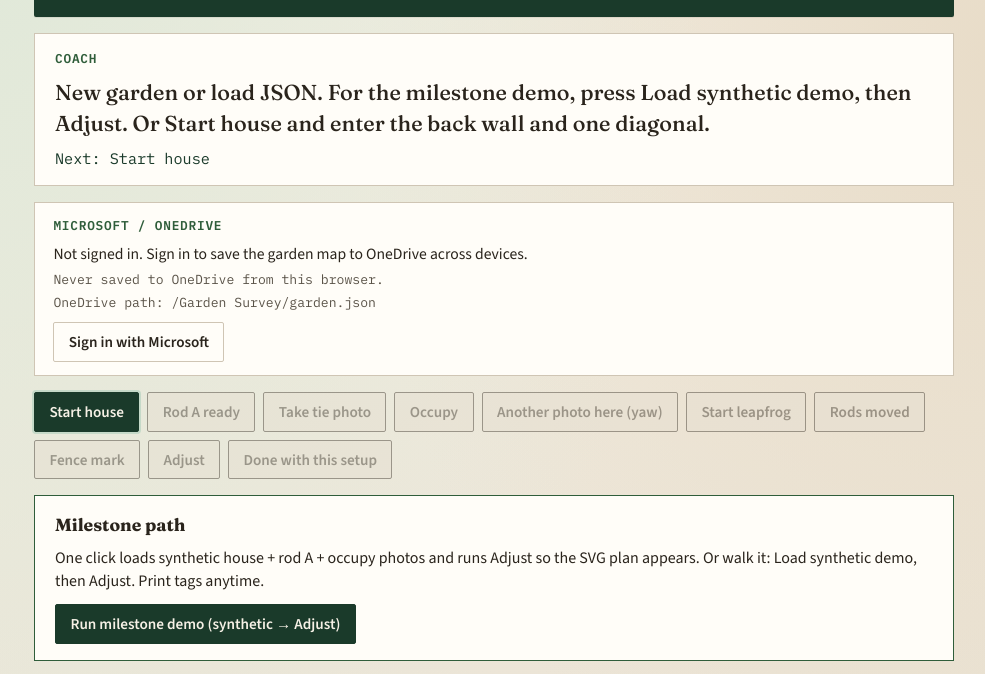
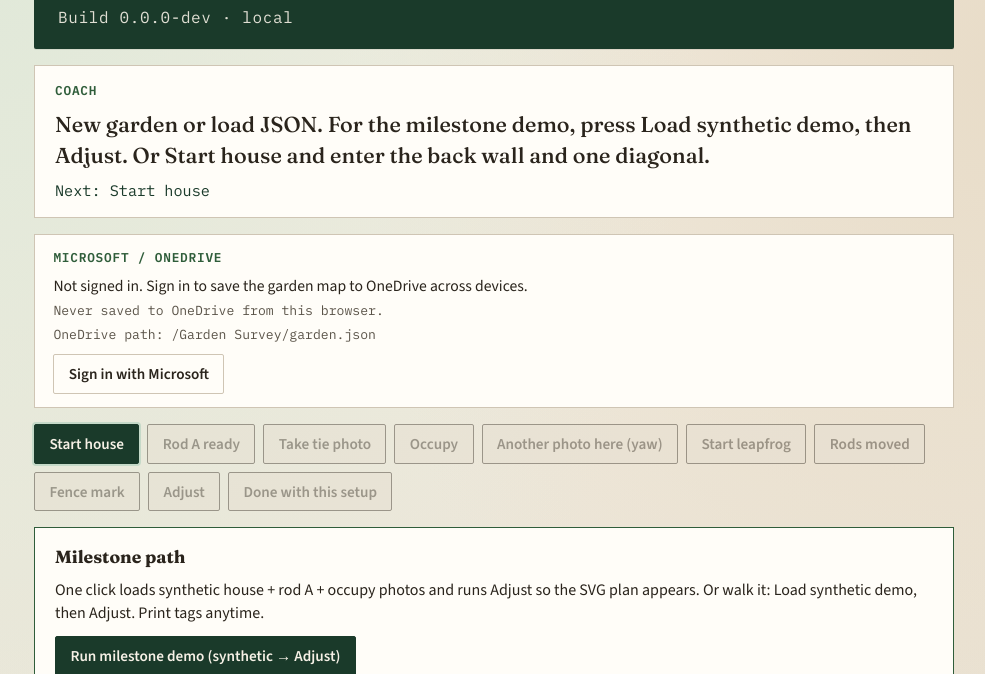
Before and after one commit to pjwinstone/gardenplanting, a website built with Vite: page index.html in a window 1280 px wide. Shown: the part 115-789 px from the top of the page, without its empty margins (146-1131 px from the left). Built offline with nearby package versions, Linux system fonts and the light colour scheme; no server answers.

Commit message:
Show Pages build stamp in survey header
Bump to 0.2.0 and bake VITE_APP_VERSION + VITE_APP_BUILD
(short SHA) into the Vite bundle alongside existing MSAL
env secrets so the UI shows e.g. Build 0.2.0 · abc1234.

```diff
--- a/package.json
+++ b/package.json
@@ -1,7 +1,7 @@
 {
   "name": "garden-survey",
   "private": true,
-  "version": "0.1.0",
+  "version": "0.2.0",
   "type": "module",
   "scripts": {
     "dev": "vite",
--- /dev/null
+++ b/src/buildInfo.ts
@@ -0,0 +1,17 @@
+/** Build stamp baked in at Vite / Pages build time. */
+
+export function appVersion(): string {
+  return (import.meta.env.VITE_APP_VERSION as string | undefined)?.trim() || '0.0.0-dev';
+}
+
+/** Short git SHA (or "local" when unset). */
+export function appBuild(): string {
+  const raw = (import.meta.env.VITE_APP_BUILD as string | undefined)?.trim();
+  if (!raw) return 'local';
+  return raw.slice(0, 7);
+}
+
+/** e.g. `Build 0.2.0 · abc1234` */
+export function buildStamp(): string {
+  return `Build ${appVersion()} · ${appBuild()}`;
+}
--- a/src/style.css
+++ b/src/style.css
@@ -65,6 +65,14 @@ body {
   font-size: clamp(1.6rem, 4vw, 2.4rem);
   margin: 0.2rem 0 0;
   letter-spacing: 0.02em;
+}
+
+.mode-banner__build {
+  font-family: 'IBM Plex Mono', monospace;
+  font-size: clamp(0.85rem, 2.8vw, 1rem);
+  margin: 0.55rem 0 0;
+  letter-spacing: 0.04em;
+  opacity: 0.9;
 }
 
 .coach {
--- a/src/ui.ts
+++ b/src/ui.ts
@@ -40,6 +40,7 @@ import {
   setLastSaveIso,
   subscribeCloud,
 } from './cloudStatus';
+import { buildStamp } from './buildInfo';
 
 export type View = 'survey' | 'tags';
 
@@ -296,6 +297,13 @@ function buildSurveyView(): HTMLElement {
   const banner = el('header', { className: 'mode-banner', attrs: { role: 'status' } });
   banner.appendChild(el('div', { className: 'mode-banner__label', text: 'Session mode' }));
   banner.appendChild(el('h1', { className: 'mode-banner__mode', text: coach.banner }));
+  banner.appendChild(
+    el('p', {
+      className: 'mode-banner__build',
+      text: buildStamp(),
+      attrs: { 'data-testid': 'build-stamp' },
+    }),
+  );
   wrap.appendChild(banner);
 
   const coachPanel = el('section', { className: 'coach', attrs: { 'aria-live': 'polite' } });
--- a/src/vite-env.d.ts
+++ b/src/vite-env.d.ts
@@ -5,6 +5,8 @@ interface ImportMetaEnv {
   readonly VITE_MSAL_CLIENT_ID?: string;
   readonly VITE_MSAL_TENANT_ID?: string;
   readonly VITE_MSAL_REDIRECT_URI?: string;
+  readonly VITE_APP_VERSION?: string;
+  readonly VITE_APP_BUILD?: string;
 }
 
 interface ImportMeta {
```
Also changed, not shown: .github/workflows/deploy-pages.yml, 1 other file.
